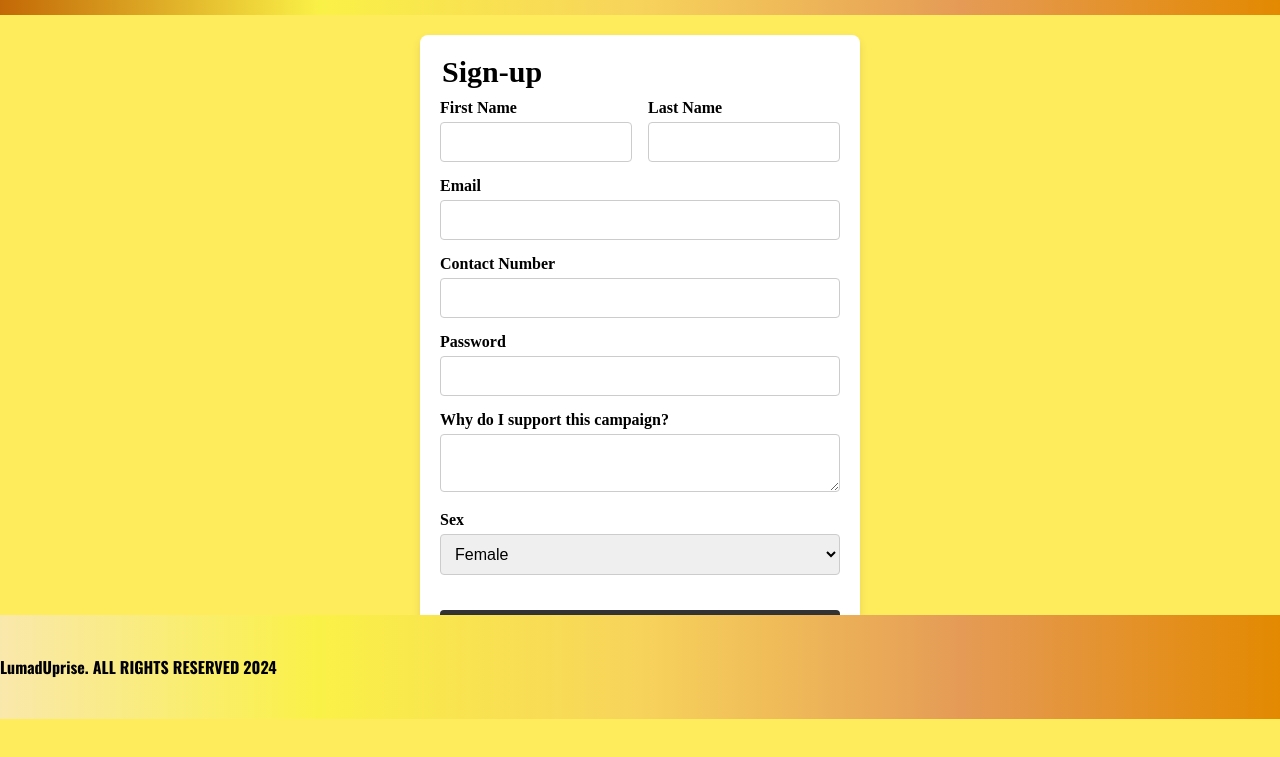
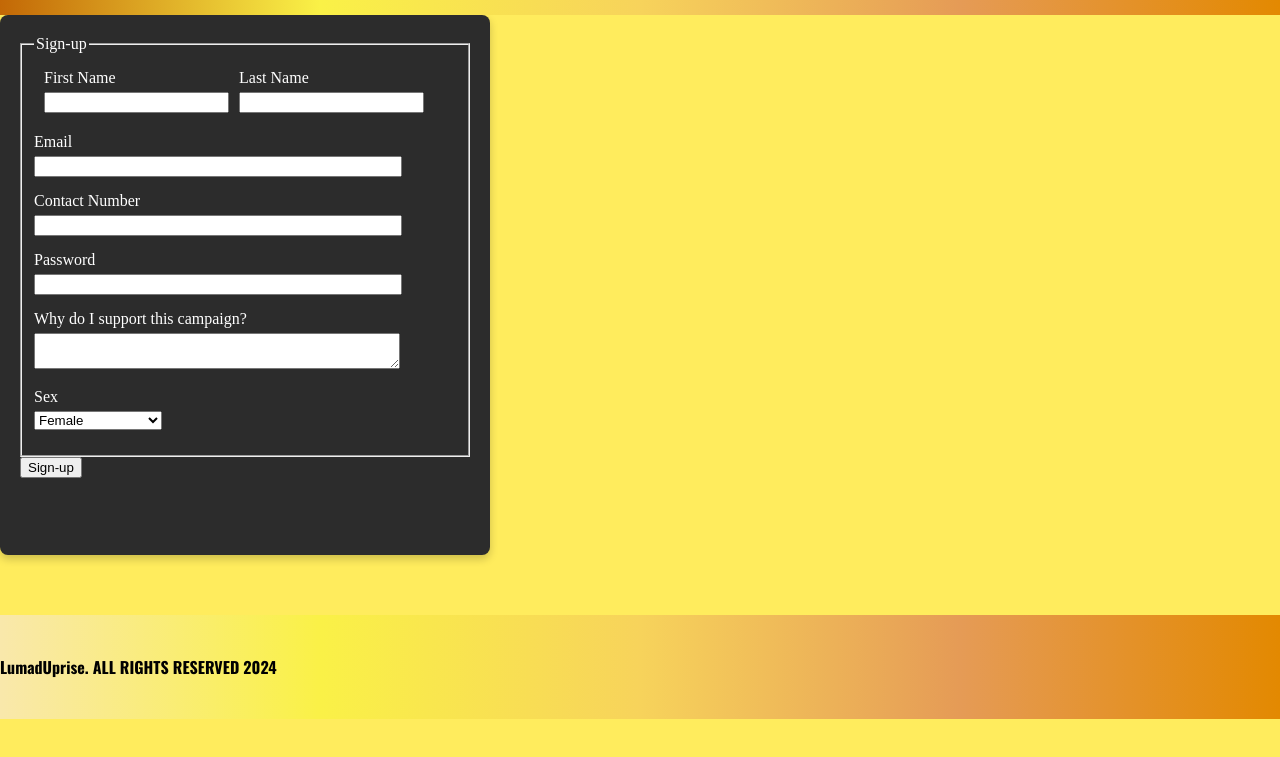
Before and after one commit to leannecajulao/group2, a plain HTML site: page CS PROJ/helppage3.html in a window 1280 px wide. Shown: the part 81-838 px from the top of the page. After the commit the page ends 800 px from the top, so only its background shows below. Drawn offline with nearby package versions, Linux system fonts and the light colour scheme.

Commit message:
Update styles.css

```diff
--- a/CS PROJ/styles.css
+++ b/CS PROJ/styles.css
@@ -173,22 +173,6 @@ nav a{text-decoration: none; color: #fafaf3;}
 #vision .ms {padding-top: 2em; text-align: center;}
 #mission .ms {padding-top: 2em; text-align: center;}
 
-/* page 3 - how to help */
-
-#be {font-family: Oswald; font-size: xx-large; text-align: center; padding-top: 2vh;}
-#our {color:#ce770e;}
-#oceans {color: #f78400;}
-#email {text-decoration: underline;}
-
-.contact {
-    font-family: Dosis;
-    font-size: x-large;
-    padding-left: 2vw;
-}
-
-#partner {color: #120966;}
-#contribute {color: #120966;}
-#volunteer {color: #120966;}
 
 /* footer */
 
@@ -209,85 +193,68 @@ footer {
 
 footer p {margin-right: 60vw;}
 
-
-main {
-    display: flex;
-    justify-content: center;
-    align-items: center;
-    padding: 20px;
-    padding-bottom: 16vh;
-}
-
-.signup-container {
-    width: 400px;
-    background-color: #fff;
+form {
+    background-color: #2c2c2c;
     padding: 20px;
     border-radius: 8px;
-    box-shadow: 0 4px 8px rgba(0,0,0,0.1);
-}
-
-form {
-    width: 100%;
-}
-
-fieldset {
-    border: none;
-    padding: 0;
-    margin: 0 0 20px 0;
-}
-
-legend {
-    font-size: 30px;
-    font-weight: bold;
-    margin-bottom: 10px;
+    box-shadow: 0 4px 8px rgba(0, 0, 0, 0.2);
+    width: 90%;
+    max-width: 450px;
+    height: 500px;
+    margin-bottom: 50px;
+    color: white;
 }
 
 .form-group {
     margin-bottom: 15px;
 }
 
+label {
+    display: block;
+    margin-bottom: 5px;
+    font-weight: 500;
+}
+
+.form-group.inline {
+    width: 350px;
+    padding: 10px;
+    margin-bottom: 10px;
+    color: rgb(255, 255, 255);
+}
+
+#em, #contact, #pass, #sup{
+    width: 360px    ;
+}
+
+button {
+    width: 100px;
+    padding: 15px;
+    background-color: #e50914;
+    border: none;
+    border-radius: 4px;
+    color: #fff;
+    font-size: 18px;
+    font-weight: 700;
+    cursor: pointer;
+}
+
+button:hover {
+    background-color: #f6121d;
+}
 .form-group.inline {
     display: flex;
     justify-content: space-between;
 }
 
-.form-group label {
-    display: block;
-    margin-bottom: 5px;
-    font-weight: bold;
+.form-group.inline div {
+    flex: 1;
+    margin-right: 10px;
 }
 
-.form-group input,
-.form-group select,
-.form-group textarea {
-    width: 100%;
-    padding: 10px;
-    border: 1px solid #ccc;
-    border-radius: 4px;
-    box-sizing: border-box;
-    font-size: 16px;
+.form-group.inline div:last-child {
+    margin-right: 0;
 }
 
-.form-group.inline div {
-    width: 48%;
+audio {
+    display: none;
 }
-
-textarea {
-    resize: vertical;
-}
-
-input[type="submit"] {
-    width: 100%;
-    padding: 10px;
-    background-color: #333;
-    color: #fff;
-    border: none;
-    border-radius: 4px;
-    cursor: pointer;
-    font-size: 18px;
-    font-weight: bold;
-}
-
-input[type="submit"]:hover {
-    background-color: #555;
-}
```
